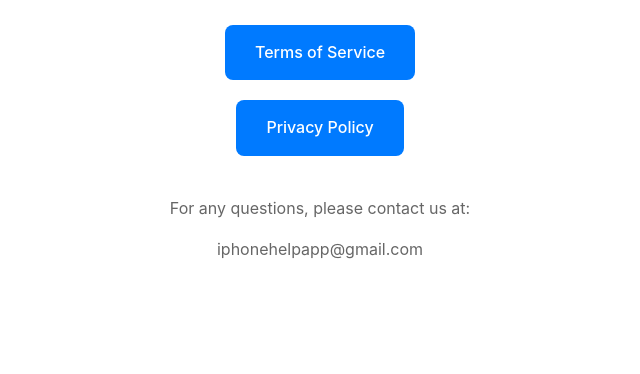
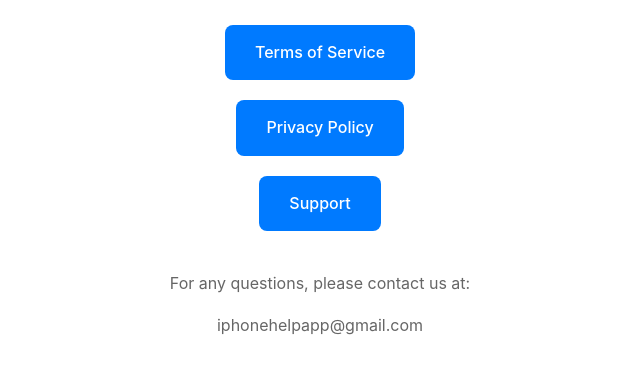
Before and after one commit to SmartphoneHelpApp/Smartphone-Help-Legal, a plain HTML site: page index.html in a window 1280 px wide. Shown: the part 108-482 px from the top of the page, without its empty margins (320-960 px from the left). Drawn offline with Linux system fonts and the light colour scheme.

Commit message:
Update index.html

```diff
--- a/index.html
+++ b/index.html
@@ -49,6 +49,7 @@
     <div class="document-links">
         <a href="terms-of-service.html" class="document-link">Terms of Service</a>
         <a href="privacy-policy.html" class="document-link">Privacy Policy</a>
+        <a href="support.html" class="document-link">Support</a>
     </div>
 
     <div class="contact">
```
